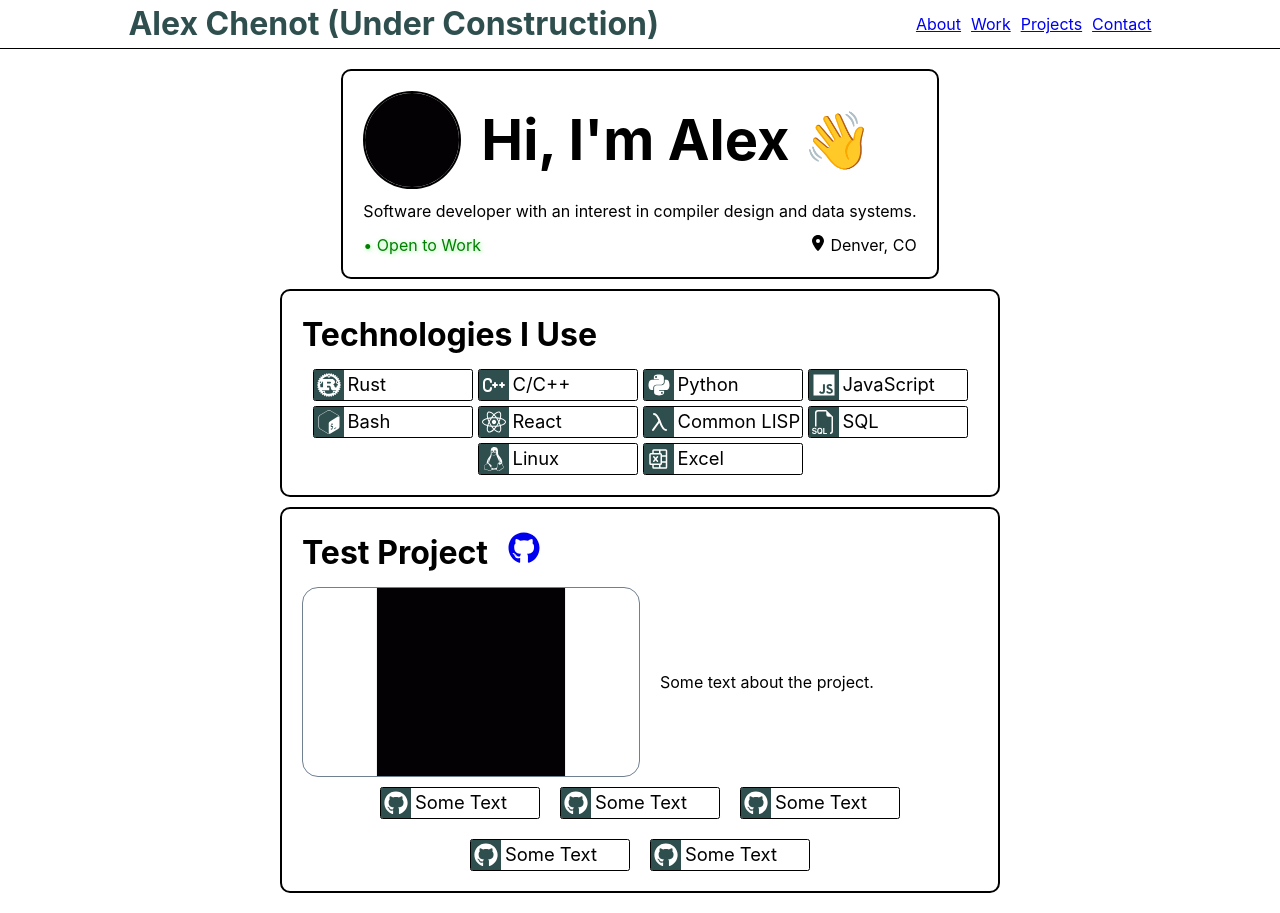
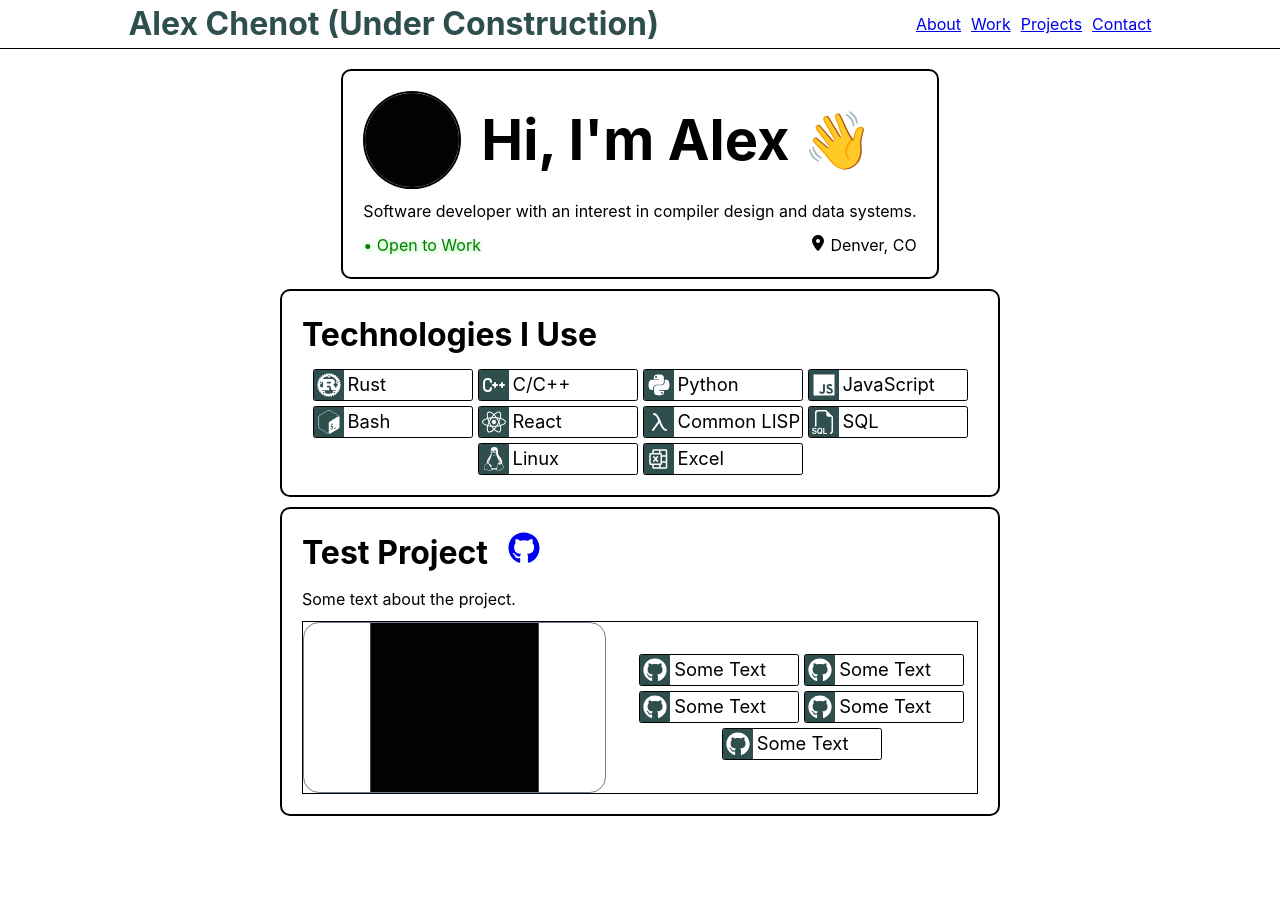
Before and after one commit to chenota/portfolio, a React (Vite) app: page / in a window 1280 px wide. After the commit the page ends 836 px from the top, so only its background shows below. Built offline with nearby package versions, Linux system fonts and the light colour scheme.

Commit message:
feat: Switched project description and tech cards location

```diff
--- a/src/components/Project/Project.css
+++ b/src/components/Project/Project.css
@@ -1,6 +1,6 @@
 .imgCorners {
     border: 1px solid slategray;
     border-radius: 1rem;
-    max-width: 50%;
+    max-width: 45%;
     aspect-ratio: 16 / 9;
 }
--- a/src/components/Project/Project.jsx
+++ b/src/components/Project/Project.jsx
@@ -29,13 +29,12 @@ function Project(props) {
                 <span>{props.title}</span>
                 <a href={props.link}><FaGithub /></a>
             </h1>
-            <div style={{display:'flex',flexDirection:'row',justifyContent:'left',alignItems:'center',gap:20}}>
-                <img src={props.img} className="imgCorners"/>
             <div>
                 {props.children}
             </div>
-            </div>
-            <div style={{display:'flex',flexDirection:'row',justifyContent:'center',alignItems:'center',flexWrap:'wrap',gap:20}}>
+            <div style={{display:'flex',flexDirection:'row',justifyContent:'left',alignItems:'center',gap:20,border:'1px solid black'}}>
+                <img src={props.img} className="imgCorners"/>
+                <div style={{display:'flex',flexDirection:'row',justifyContent:'center',alignItems:'center',flexWrap:'wrap',gap:5}}>
                     {
                         props.technologies.map(([txt, ico], idx) => {
                             return <TechCard text={txt} icon={ico} key={idx} />
@@ -43,6 +42,8 @@ function Project(props) {
                     }
                 </div>
             </div>
+
+        </div>
     )
 }
 
```
Lines whose indentation alone changed are shown as unchanged.
